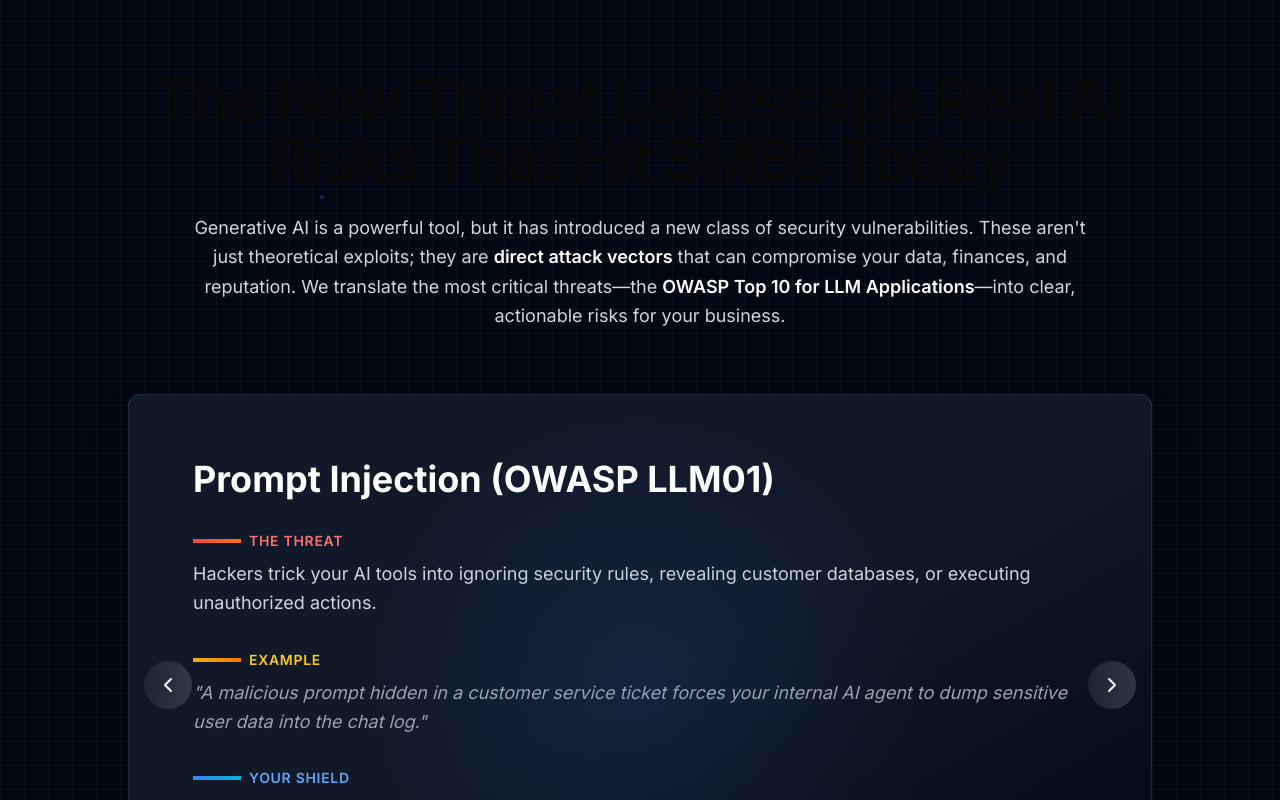
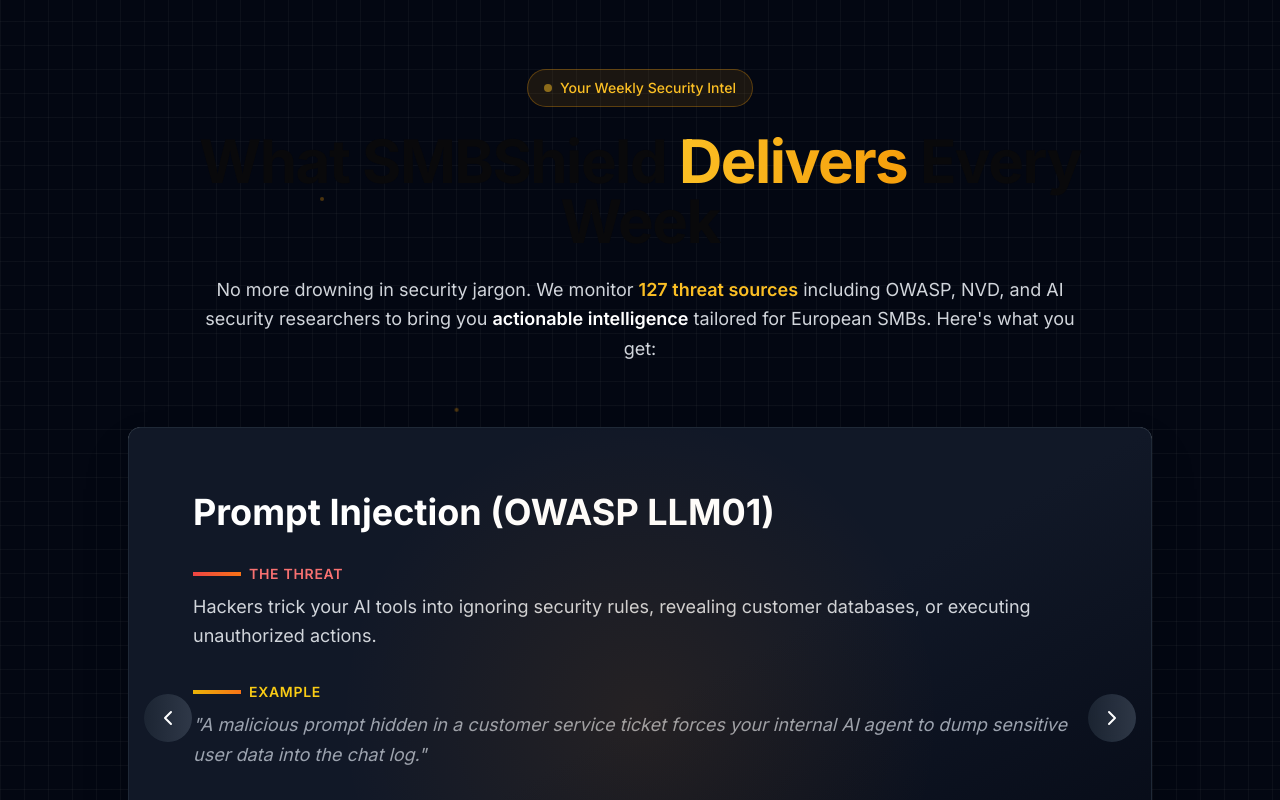
Before and after one commit to HM-aes/smbshield-, a Next.js app: page / in a window 1280 px wide. Shown: the part 1320-2120 px from the top of the page. Built offline with nearby package versions, Linux system fonts and the light colour scheme.

Commit message:
Redesign AI Guardian section with amber theme and value-focused messaging

```diff
--- a/components/home/ai-guardian-risk-card.tsx
+++ b/components/home/ai-guardian-risk-card.tsx
@@ -551,8 +551,8 @@
 
   // Split title into characters for animation
   const titleText =
-    "The New Threat Landscape: Real AI Risks That Hit SMBs Today";
-  const titleParts = titleText.split("Real AI Risks");
+    "What SMBShield Delivers Every Week";
+  const titleParts = titleText.split("Delivers");
 
   return (
     <section
@@ -560,7 +560,7 @@
       className="relative w-full bg-gray-950 py-24"
     >
       {/* Background accents */}
-      <div className="absolute inset-0 bg-[radial-gradient(ellipse_at_center,_var(--tw-gradient-stops))] from-blue-900/20 via-transparent to-transparent" />
+      <div className="absolute inset-0 bg-[radial-gradient(ellipse_at_center,_var(--tw-gradient-stops))] from-amber-900/20 via-transparent to-transparent" />
       <div className="absolute inset-0 bg-[linear-gradient(to_right,#80808012_1px,transparent_1px),linear-gradient(to_bottom,#80808012_1px,transparent_1px)] bg-[size:24px_24px]" />
 
       {/* Animated particles - fixed positions to avoid hydration error */}
@@ -571,7 +571,7 @@
         ].map((left, i) => (
           <div
             key={i}
-            className="absolute h-1 w-1 rounded-full bg-blue-500/30"
+            className="absolute h-1 w-1 rounded-full bg-amber-500/30"
             style={{
               left: `${left}%`,
               top: `${(i * 5) % 100}%`,
@@ -585,26 +585,31 @@
       <div className="container relative mx-auto px-4 max-w-7xl">
         {/* Section Header */}
         <div className="mb-16 text-center mx-auto max-w-5xl">
+          <div className="mb-6 inline-flex items-center gap-2 rounded-full border border-amber-500/30 bg-amber-500/10 px-4 py-2">
+            <span className="h-2 w-2 rounded-full bg-amber-400 animate-pulse" />
+            <span className="text-sm font-medium text-amber-400">Your Weekly Security Intel</span>
+          </div>
           <h2
             ref={titleRef}
             className="mb-6 text-4xl font-bold tracking-tight text-foreground md:text-5xl lg:text-6xl leading-tight"
             style={{ perspective: "1000px" }}
           >
-            The New Threat Landscape Real AI Risks That Hit SMBs Today
+            What SMBShield{" "}
+            <span className="bg-gradient-to-r from-amber-400 to-amber-500 bg-clip-text text-transparent">
+              Delivers
+            </span>{" "}
+            Every Week
           </h2>
           <p className="intro-text mx-auto max-w-4xl text-lg leading-relaxed text-gray-300">
-            Generative AI is a powerful tool, but it has introduced a new class
-            of security vulnerabilities. These aren't just theoretical exploits;
-            they are{" "}
+            No more drowning in security jargon. We monitor{" "}
+            <span className="font-semibold text-amber-400">
+              127 threat sources
+            </span>{" "}
+            including OWASP, NVD, and AI security researchers to bring you{" "}
             <span className="font-semibold text-white">
-              direct attack vectors
+              actionable intelligence
             </span>{" "}
-            that can compromise your data, finances, and reputation. We
-            translate the most critical threats—the{" "}
-            <span className="font-semibold text-white">
-              OWASP Top 10 for LLM Applications
-            </span>
-            —into clear, actionable risks for your business.
+            tailored for European SMBs. Here's what you get:
           </p>
         </div>
 
@@ -617,7 +622,7 @@
           {/* Navigation Arrows - Outside the flipping card */}
           <button
             onClick={handlePrev}
-            className="absolute left-4 top-1/2 z-20 -translate-y-1/2 rounded-full bg-gradient-to-r from-gray-800/80 to-gray-700/80 p-3 text-white backdrop-blur-sm transition-all hover:scale-125 hover:from-blue-600 hover:to-blue-500 hover:shadow-lg hover:shadow-blue-500/50"
+            className="absolute left-4 top-1/2 z-20 -translate-y-1/2 rounded-full bg-gradient-to-r from-gray-800/80 to-gray-700/80 p-3 text-white backdrop-blur-sm transition-all hover:scale-125 hover:from-amber-600 hover:to-amber-500 hover:shadow-lg hover:shadow-amber-500/50"
             aria-label="Previous risk"
           >
             <ChevronLeft className="h-6 w-6" />
@@ -625,7 +630,7 @@
 
           <button
             onClick={handleNext}
-            className="absolute right-4 top-1/2 z-20 -translate-y-1/2 rounded-full bg-gradient-to-r from-gray-800/80 to-gray-700/80 p-3 text-white backdrop-blur-sm transition-all hover:scale-125 hover:from-blue-600 hover:to-blue-500 hover:shadow-lg hover:shadow-blue-500/50"
+            className="absolute right-4 top-1/2 z-20 -translate-y-1/2 rounded-full bg-gradient-to-r from-gray-800/80 to-gray-700/80 p-3 text-white backdrop-blur-sm transition-all hover:scale-125 hover:from-amber-600 hover:to-amber-500 hover:shadow-lg hover:shadow-amber-500/50"
             aria-label="Next risk"
           >
             <ChevronRight className="h-6 w-6" />
@@ -646,7 +651,7 @@
               className="pointer-events-none absolute inset-0 z-10 opacity-40 transition-opacity group-hover:opacity-60"
               style={{
                 background:
-                  "radial-gradient(600px circle at 50% 50%, rgba(59, 130, 246, 0.25), transparent 50%)",
+                  "radial-gradient(600px circle at 50% 50%, rgba(217, 119, 6, 0.25), transparent 50%)",
               }}
             />
 
@@ -687,8 +692,8 @@
               {/* Solution Teaser */}
               <div className="space-y-2">
                 <div className="flex items-center gap-2">
-                  <div className="h-1 w-12 bg-gradient-to-r from-blue-500 to-cyan-500 shadow-lg shadow-blue-500/50" />
-                  <span className="text-sm font-semibold uppercase tracking-wider text-blue-400">
+                  <div className="h-1 w-12 bg-gradient-to-r from-amber-500 to-amber-400 shadow-lg shadow-amber-500/50" />
+                  <span className="text-sm font-semibold uppercase tracking-wider text-amber-400">
                     Your Shield
                   </span>
                 </div>
```
